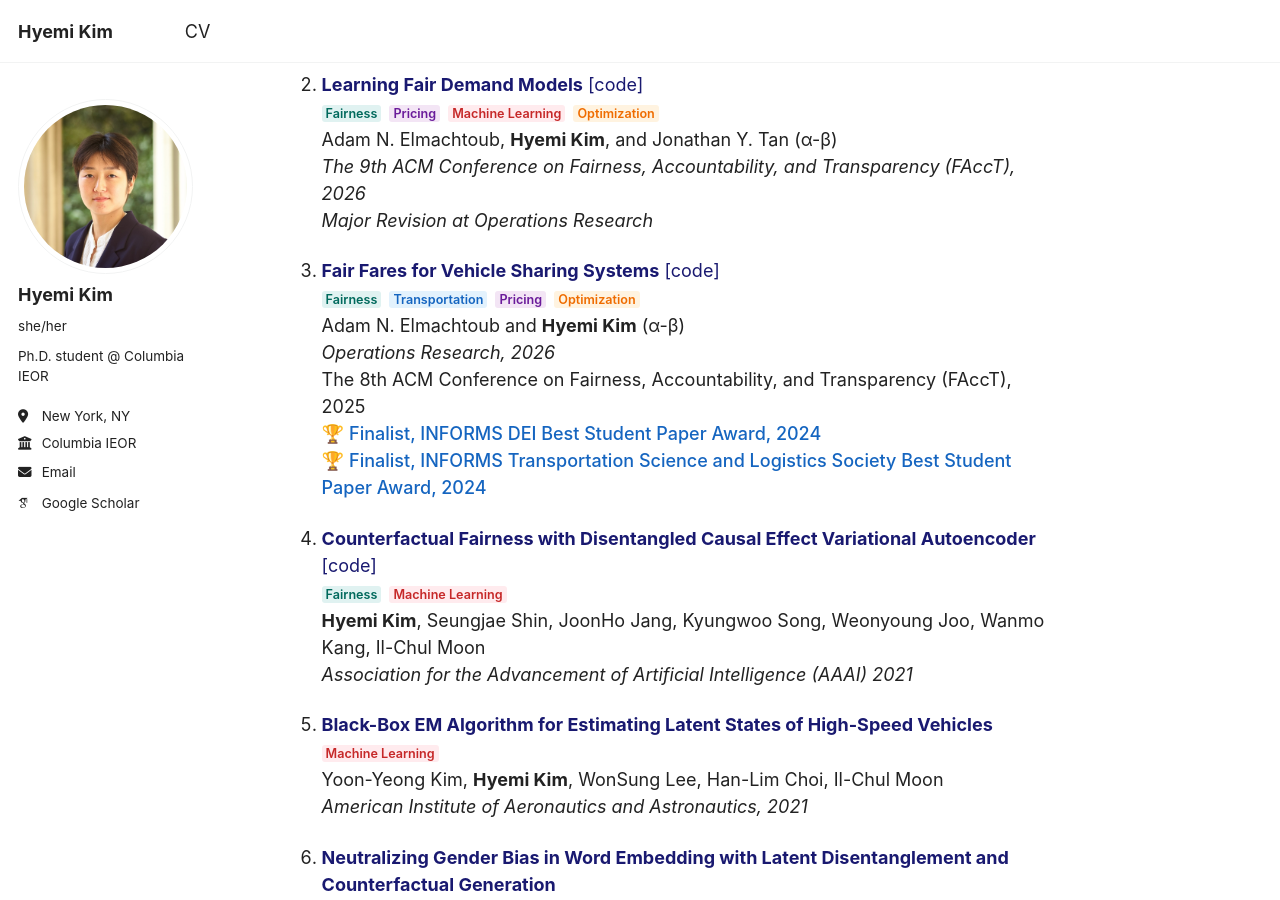
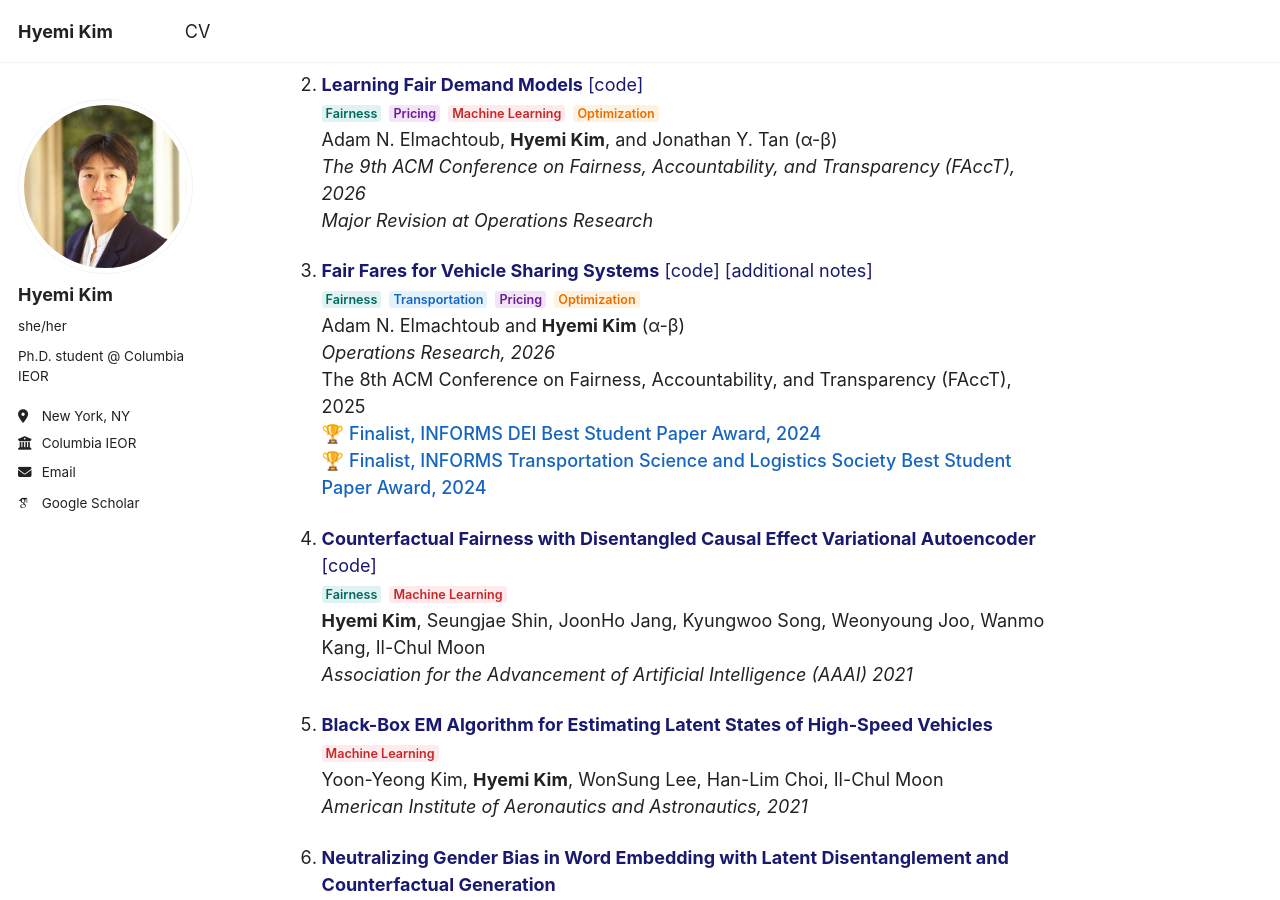
Before and after one commit to HyemiK1m/hyemik1m.github.io, a Jekyll site: the page built from _pages/about_backup.md, in a window 1280 px wide and 900 px high, scrolled down 777 px. Built offline with Jekyll 4.4.1, drawn with Linux system fonts in a browser that asks for light colours; some web fonts are replaced; a script that is not in the unit is left out.

Commit message:
Update about_backup.md with additional notes link
Added a link to additional notes for the Fair Fares paper.

```diff
--- a/_pages/about_backup.md
+++ b/_pages/about_backup.md
@@ -54,7 +54,7 @@ Adam N. Elmachtoub, **Hyemi Kim**, and Jonathan Y. Tan (α-β)<br>
 _The 9th ACM Conference on Fairness, Accountability, and Transparency (FAccT), 2026_<br>
 _Major Revision at Operations Research_<br>
 
-1. [**Fair Fares for Vehicle Sharing Systems**](https://papers.ssrn.com/sol3/papers.cfm?abstract_id=4699813) [[code]](https://github.com/HyemiK1m/Fair_Fares)<br>
+1. [**Fair Fares for Vehicle Sharing Systems**](https://papers.ssrn.com/sol3/papers.cfm?abstract_id=4699813) [[code]](https://github.com/HyemiK1m/Fair_Fares) [[additional notes]](/files/Fair_Fares_Additional.pdf)<br>
 <span class="tag-fairness">Fairness</span> <span class="tag-transportation">Transportation</span> <span class="tag-pricing">Pricing</span> <span class="tag-optimization">Optimization</span><br>
 Adam N. Elmachtoub and **Hyemi Kim** (α-β)<br>
 _Operations Research, 2026_<br>
```
